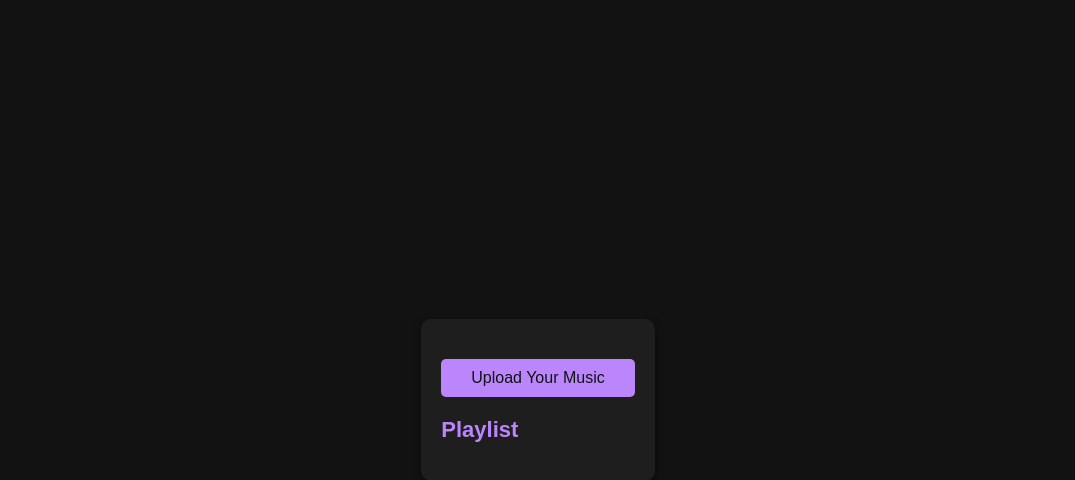
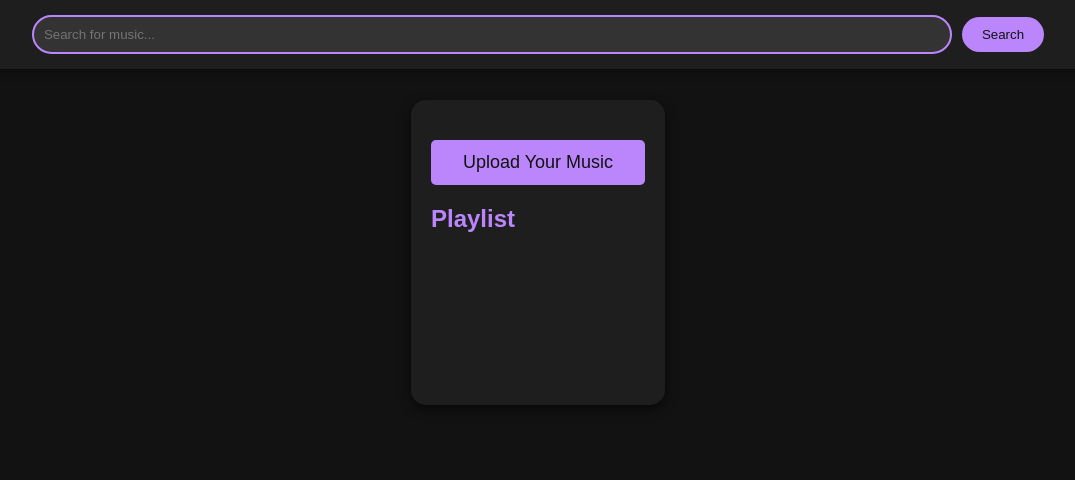
Before and after one commit to nitinsatya2520/KNS-MUSIC, a React (Create React App) app: page / in a window 1280 px wide. Shown: the top 480 px of the page, without its empty margins (122-1197 px from the left). Built offline with nearby package versions, Linux system fonts and the light colour scheme.

Commit message:
Your commit message

```diff
--- a/package.json
+++ b/package.json
@@ -6,6 +6,7 @@
     "@testing-library/jest-dom": "^5.17.0",
     "@testing-library/react": "^13.4.0",
     "@testing-library/user-event": "^13.5.0",
+    "axios": "^1.7.4",
     "base64-arraybuffer": "^1.0.2",
     "music-metadata-browser": "^2.5.11",
     "react": "^18.3.1",
--- a/src/App.css
+++ b/src/App.css
@@ -10,18 +10,19 @@ body {
   display: flex;
   justify-content: center;
   align-items: center;
-  height: 100vh;
+  height: 100%; /* Full viewport height */
 }
 
 /* App Container */
 .app {
   max-width: 800px;
   width: 100%;
-  margin: 0 auto;
+  margin: 100px auto 20px auto; /* Add top margin for spacing */
   padding: 20px;
   background: #1e1e1e;
-  border-radius: 10px;
-  box-shadow: 0 4px 8px rgba(0, 0, 0, 0.5);
+  border-radius: 15px; /* More rounded corners */
+  box-shadow: 0 4px 12px rgba(0, 0, 0, 0.6); /* Darker shadow for more depth */
+  position: relative; /* Ensure that children elements can be positioned relative to this container */
 }
 
 /* Now Playing */
@@ -32,34 +33,34 @@ body {
 
 .now-playing h2 {
   margin: 0;
-  font-size: 24px;
+  font-size: 26px; /* Slightly larger for emphasis */
   color: #bb86fc;
 }
 
 .now-playing h3 {
   margin: 5px 0;
-  font-size: 18px;
+  font-size: 20px;
 }
 
-/* Player Controls */
-/* App.css */
-
-/* App.css */
-
-/* Container for the player */
+/* Player Component Styles */
 .player {
   display: flex;
   flex-direction: column;
   align-items: center;
   background: #1e1e1e;
   border-radius: 15px;
-  box-shadow: 0 4px 8px rgba(0, 0, 0, 0.3);
+  box-shadow: 0 4px 12px rgba(0, 0, 0, 0.4);
   padding: 20px;
   max-width: 600px;
   margin: 20px auto;
+  transition: background-color 0.3s ease, box-shadow 0.3s ease;
 }
 
-/* Thumbnail container */
+.player:hover {
+  background-color: #2c2c2c;
+  box-shadow: 0 6px 14px rgba(0, 0, 0, 0.5);
+}
+
 .thumbnail-container {
   width: 100%;
   display: flex;
@@ -69,12 +70,16 @@ body {
 
 .thumbnail {
   width: 100%;
-  max-width: 200px;
+  max-width: 220px; /* Slightly larger thumbnail */
   border-radius: 10px;
-  box-shadow: 0 2px 4px rgba(0, 0, 0, 0.3);
+  box-shadow: 0 4px 8px rgba(0, 0, 0, 0.4);
+  transition: transform 0.3s ease;
 }
 
-/* Player controls */
+.thumbnail:hover {
+  transform: scale(1.05); /* Zoom effect on hover */
+}
+
 .player-controls {
   display: flex;
   gap: 15px;
@@ -85,17 +90,17 @@ body {
   background: #bb86fc;
   border: none;
   color: white;
-  padding: 10px 15px;
+  padding: 12px 20px; /* Slightly larger padding */
   border-radius: 5px;
   cursor: pointer;
-  transition: background 0.3s ease;
+  transition: background 0.3s ease, transform 0.2s ease;
 }
 
 .player-controls button:hover {
-  background: #bb86fc;
+  background: #9b4dff;
+  transform: scale(1.05); /* Slight zoom effect on hover */
 }
 
-/* Volume and playback rate controls */
 .volume-controls {
   display: flex;
   flex-direction: column;
@@ -106,7 +111,7 @@ body {
 
 .volume-controls input[type="range"] {
   width: 100%;
-  max-width: 200px;
+  max-width: 220px; /* Adjust width for better visibility */
 }
 
 .volume-controls select {
@@ -114,11 +119,16 @@ body {
   color: #fff;
   border: none;
   border-radius: 5px;
-  padding: 5px;
+  padding: 6px;
   cursor: pointer;
+  transition: background-color 0.3s ease;
 }
 
-/* Progress container */
+.volume-controls select:hover {
+  background: #444;
+}
+
+/* Progress Container */
 .progress-container {
   width: 100%;
   background: #333;
@@ -133,9 +143,10 @@ body {
   background: #007bff;
   height: 100%;
   border-radius: 10px;
+  transition: width 0.3s ease;
 }
 
-/* Time display */
+/* Time Display */
 .time {
   display: flex;
   justify-content: space-between;
@@ -151,14 +162,13 @@ body {
   }
 
   .thumbnail {
-    max-width: 150px;
+    max-width: 180px; /* Adjust for smaller screens */
   }
 
   .player-controls button {
-    padding: 8px 12px;
+    padding: 8px 14px;
   }
 }
-
 
 /* Playlist */
 .playlist {
@@ -166,7 +176,7 @@ body {
 }
 
 .playlist h2 {
-  font-size: 22px;
+  font-size: 24px; /* Slightly larger for readability */
   color: #bb86fc;
 }
 
@@ -176,8 +186,9 @@ body {
 }
 
 .playlist li {
-  padding: 10px;
+  padding: 12px;
   cursor: pointer;
+  border-radius: 5px;
   transition: background-color 0.3s ease;
 }
 
@@ -189,19 +200,20 @@ body {
 .custom-file-upload {
   display: block;
   text-align: center;
-  padding: 10px;
+  padding: 12px;
   margin: 20px auto;
   background: #bb86fc;
   color: #121212;
   border: none;
   border-radius: 5px;
   cursor: pointer;
-  font-size: 16px;
-  transition: background-color 0.3s ease;
+  font-size: 18px;
+  transition: background-color 0.3s ease, transform 0.2s ease;
 }
 
 .custom-file-upload:hover {
   background: #9b4dff;
+  transform: scale(1.02); /* Slight zoom effect */
 }
 
 input[type="file"] {
--- a/src/App.js
+++ b/src/App.js
@@ -1,5 +1,7 @@
 import React, { useState, useRef, useEffect } from 'react';
 import './App.css';
+import MusicSearch from './MusicSearch';
+
 
 // NowPlaying Component
 const NowPlaying = ({ track }) => (
@@ -197,6 +199,7 @@ function App() {
 
   return (
     <div className="app">
+
       <input
         type="file"
         id="file-upload"
@@ -218,6 +221,7 @@ function App() {
         />
       )}
       <Playlist tracks={tracks} onTrackSelect={handleTrackSelect} />
+      <MusicSearch />
     </div>
   );
 }
--- /dev/null
+++ b/src/MusicSearch.css
@@ -0,0 +1,134 @@
+/* MusicSearch.css */
+
+/* Global Styles */
+body {
+    font-family: 'Arial', sans-serif;
+    background-color: #121212;
+    color: #e0e0e0;
+    margin: 0;
+    padding: 0;
+  }
+
+  /* Fixed search bar */
+  .search-bar {
+    position: fixed;
+    top: 0;
+    left: 0;
+    width: 100%;
+    background: #1e1e1e;
+    padding: 15px 20px;
+    box-shadow: 0 4px 8px rgba(0, 0, 0, 0.3);
+    z-index: 1000;
+    display: flex;
+    justify-content: center;
+    align-items: center;
+  }
+
+  .search-bar input {
+    width: 70%;
+    padding: 10px;
+    border: 2px solid #bb86fc;
+    border-radius: 25px;
+    background: #333;
+    color: #e0e0e0;
+    outline: none;
+    transition: border-color 0.3s ease;
+  }
+
+  .search-bar input:focus {
+    border-color: #9b4dff;
+  }
+
+  .search-bar button {
+    padding: 10px 20px;
+    background-color: #bb86fc;
+    border: none;
+    color: #121212;
+    border-radius: 25px;
+    cursor: pointer;
+    margin-left: 10px;
+    transition: background-color 0.3s ease, transform 0.3s ease;
+  }
+
+  .search-bar button:hover {
+    background-color: #9b4dff;
+    transform: scale(1.05);
+  }
+
+  /* Container for the content */
+  .music-search-container {
+    margin-top: 80px; /* Adjust based on the height of the search bar */
+    padding: 20px;
+    display: flex;
+    flex-direction: column;
+    align-items: center;
+  }
+
+  /* Error message styling */
+  .error-message {
+    color: red;
+    margin-top: 20px;
+    font-size: 16px;
+    font-weight: bold;
+  }
+
+  /* Track list styling */
+  .track-list {
+    list-style: none;
+    padding: 0;
+    width: 100%;
+  }
+
+  .track-item {
+    display: flex;
+    align-items: center;
+    background: #1e1e1e;
+    border-radius: 10px;
+    padding: 15px;
+    margin-bottom: 15px;
+    box-shadow: 0 2px 4px rgba(0, 0, 0, 0.3);
+    transition: background 0.3s ease;
+  }
+
+  .track-item:hover {
+    background: #333;
+  }
+
+  .track-thumbnail {
+    border-radius: 10px;
+    margin-right: 15px;
+    transition: transform 0.3s ease;
+  }
+
+  .track-thumbnail:hover {
+    transform: scale(1.1);
+  }
+
+  .track-info {
+    display: flex;
+    flex-direction: column;
+  }
+
+  .track-title {
+    font-size: 18px;
+    font-weight: bold;
+    color: #bb86fc;
+    margin-bottom: 5px;
+  }
+
+  .track-artist {
+    font-size: 16px;
+    color: #e0e0e0;
+  }
+
+  .audio-player {
+    margin-top: 10px;
+    width: 100%;
+  }
+
+  audio {
+    width: 100%;
+    border-radius: 10px;
+    background: #333;
+    border: none;
+  }
--- /dev/null
+++ b/src/MusicSearch.js
@@ -0,0 +1,68 @@
+import React, { useState } from 'react';
+import axios from 'axios';
+import './MusicSearch.css'; // Import the CSS file
+
+const MusicSearch = () => {
+  const [query, setQuery] = useState('');
+  const [tracks, setTracks] = useState([]);
+  const [error, setError] = useState('');
+
+  const searchMusic = async () => {
+    try {
+      const response = await axios.get('https://api.spotify.com/v1/search', {
+        params: {
+          q: query,
+          type: 'track',
+          limit: 30,
+        },
+        headers: {
+          Authorization: `Bearer BQAKlvTX7asYTzidaTN4Q43mZrqUjFKRr0HwipnhlE1lJwi005tWlfnTv0DmazGkH_1ybydlgdf5GF-wKjcTrGngTWZO17PZL2nDA7j71gJ-gpNZ416yaUXVxbjDkCKVlrQxI4HLE_SDqktnJt3lHo0FIZGrKrRzQ_RcYaQ27w1iVEE5l4sSJAfugV8Hs3YwYnjccnXlmtUYIh5M9SY2C7rkuelv46i2vaYa5gMTG6CJX162h6FEtAHBWQ8tw5bQOMSPZ4h9JHlacmKnjTPq5Q`, // Replace with your actual token
+        },
+      });
+      setTracks(response.data.tracks.items);
+      setError('');
+    } catch (error) {
+      console.error('Error searching music:', error.response ? error.response.data : error.message);
+      setError('Error searching music. Please check your request and try again.');
+    }
+  };
+
+  return (
+    <div className="music-search-container">
+      <div className="search-bar">
+        <input
+          type="text"
+          value={query}
+          onChange={(e) => setQuery(e.target.value)}
+          placeholder="Search for music..."
+        />
+        <button onClick={searchMusic}>Search</button>
+      </div>
+      {error && <p className="error-message">{error}</p>}
+      <ul className="track-list">
+        {tracks.map((track) => (
+          <li key={track.id} className="track-item">
+            <img
+              src={track.album.images[0]?.url}
+              alt={track.name}
+              width={50}
+              height={50}
+              className="track-thumbnail"
+            />
+            <div>{track.name} by {track.artists[0]?.name}</div>
+            {track.preview_url ? (
+              <audio controls>
+                <source src={track.preview_url} type="audio/mpeg" />
+                Your browser does not support the audio element.
+              </audio>
+            ) : (
+              <p>No preview available</p>
+            )}
+          </li>
+        ))}
+      </ul>
+    </div>
+  );
+};
+
+export default MusicSearch;
```
Also changed, not shown: 1 other file (tests, documents, lock files or other folders).
